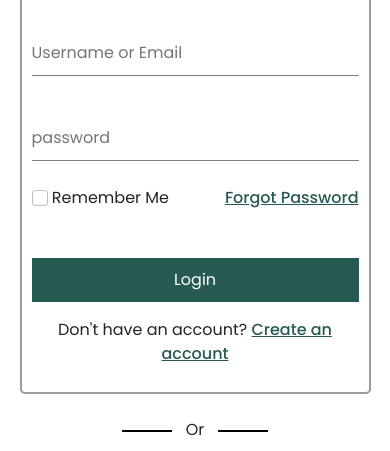
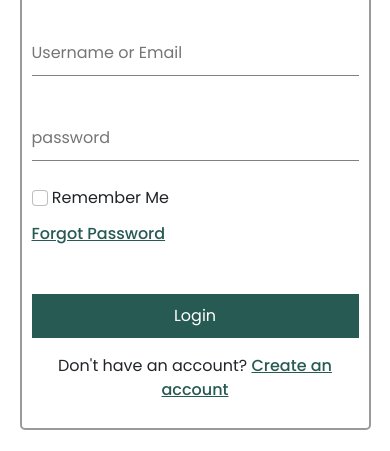
Before and after one commit to monzurshadhin/Apertment-rent, a plain HTML site: page login.html in a window 390 px wide. Shown: the part 246-697 px from the top of the page. Drawn offline with nearby package versions, Linux system fonts and the light colour scheme.

Commit message:
second commit

```diff
--- a/css/create-account.css
+++ b/css/create-account.css
@@ -152,7 +152,7 @@ html {
     height: 2px;
     background-color: black;
     position: absolute;
-    right: 30%;
+    right: 29%;
     top: 50%;
   }
   .or-divider:before {
@@ -163,7 +163,7 @@ html {
     height: 2px;
     background-color: black;
     position: absolute;
-    left: 30%;
+    left: 29%;
     top: 50%;
   }
 
--- a/css/login.css
+++ b/css/login.css
@@ -149,7 +149,7 @@ html {
     height: 2px;
     background-color: black;
     position: absolute;
-    right: 30%;
+    right: 29%;
     top: 50%;
   }
   .or-divider:before {
@@ -160,7 +160,7 @@ html {
     height: 2px;
     background-color: black;
     position: absolute;
-    left: 30%;
+    left: 29%;
     top: 50%;
   }
 
--- a/login.html
+++ b/login.html
@@ -4,6 +4,11 @@
     <meta charset="UTF-8" />
     <meta http-equiv="X-UA-Compatible" content="IE=edge" />
     <meta name="viewport" content="width=device-width, initial-scale=1.0" />
+    <link
+      rel="shortcut icon"
+      href="logos/affordable 1.png"
+      type="image/x-icon"
+    />
     <title>Login</title>
     <!-- bootstrap css link  -->
     <link
@@ -77,11 +82,11 @@
         <h3 class="login-tile">login</h3>
         <input class="email" type="email" placeholder="Username or Email" />
         <input class="password" type="password" placeholder="password" />
-        <div class="d-flex justify-content-between check-section">
+        <div class="d-md-flex justify-content-between check-section">
           <div>
             <input
               type="checkbox"
-              class="form-check-input remember-check"
+              class="form-check-input remember-check mb-md-0 mb-3"
               id="exampleCheck1"
             />
             <label class="form-check-label" for="exampleCheck1"
```
Also changed, not shown: create-account.html (+5 -0 lines), details.html (+5 -0 lines), index.html (+5 -0 lines).
